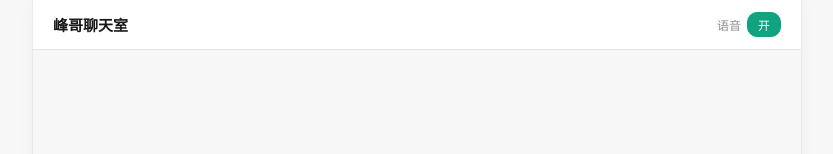
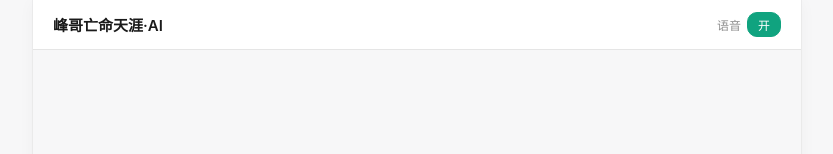
Before and after one commit to kan2er/FengGe_web_AI, a React (Vite) app in the folder client/: page / in a window 1280 px wide. Shown: the top 154 px of the page, without its empty margins (223-1056 px from the left). Built offline with nearby package versions, Linux system fonts and the light colour scheme.

Commit message:
chore: rename title to 峰哥亡命天涯·AI

```diff
--- a/client/src/App.jsx
+++ b/client/src/App.jsx
@@ -16,7 +16,7 @@ export default function App() {
   return (
     <div className="app">
       <header className="app-header">
-        <h1>峰哥聊天室</h1>
+        <h1>峰哥亡命天涯·AI</h1>
         <AudioToggle enabled={audioEnabled} onToggle={toggleAudio} />
       </header>
       <ChatWindow
```
